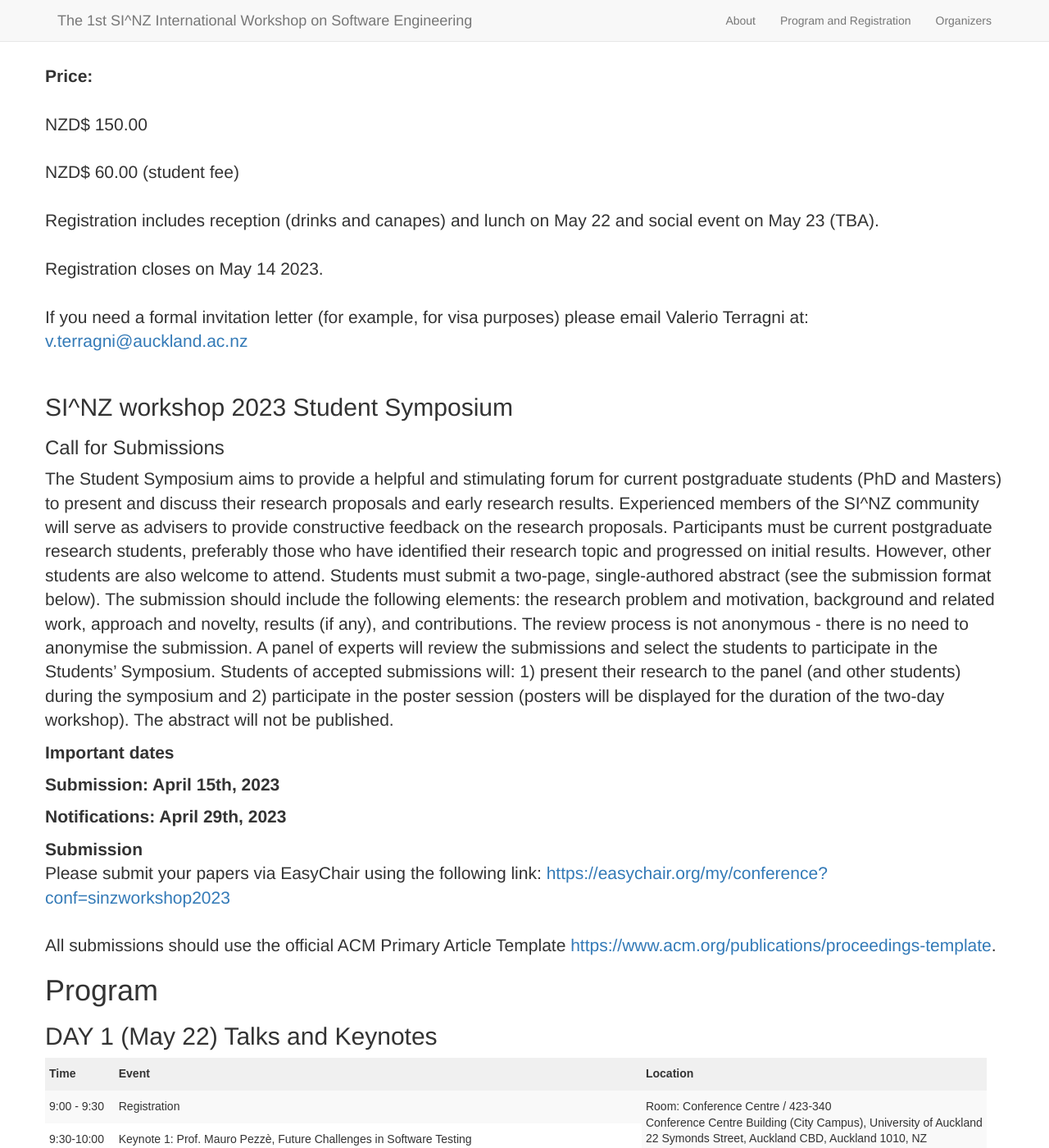
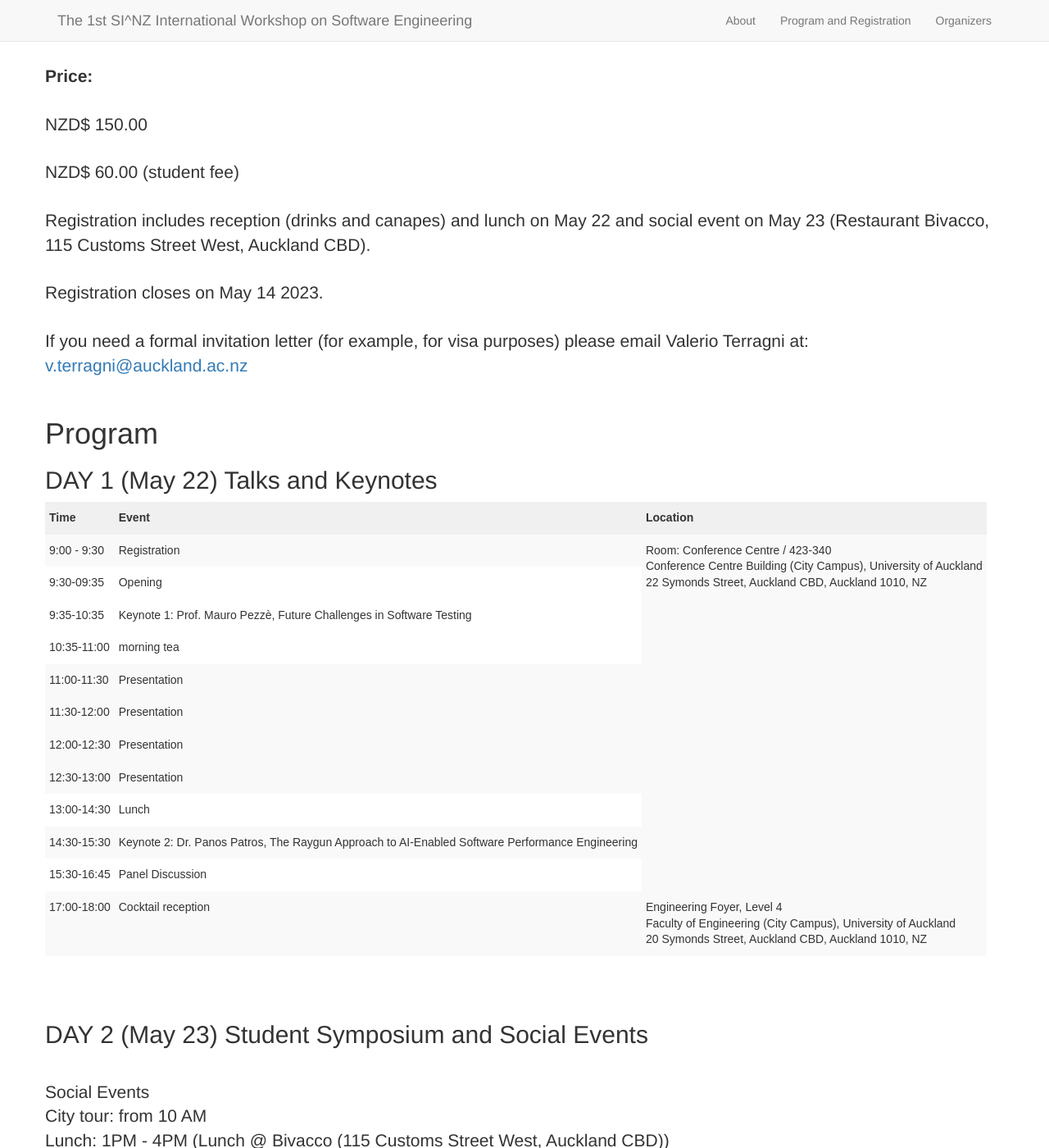
Before and after one commit to SI-NZ-workshop-2024/SI-NZ-workshop-2024, a Jekyll site: the page built from _posts/2014-09-18-services-1 copy 2.markdown, in a window 1280 px wide and 1400 px high, scrolled down 775 px. Shown: the whole window at 82% size. Built offline with Jekyll 4.4.1, drawn with Linux system fonts in a browser that asks for light colours; nearby versions of some CDN libraries; library files that are not in the unit come from our copies; some of the changed text lies outside the part shown.

Commit message:
add program

```diff
--- a/_posts/2014-09-18-services-1 copy 2.markdown
+++ b/_posts/2014-09-18-services-1 copy 2.markdown
@@ -20,7 +20,7 @@
 NZD$ 60.00 (student fee)
 <br>
 <br>
-Registration includes reception (drinks and canapes) and lunch on May 22 and social event on May 23 (TBA).
+Registration includes reception (drinks and canapes) and lunch on May 22 and social event on May 23 (Restaurant Bivacco, 115 Customs Street West, Auckland CBD).
 <br>
 <br>
 Registration closes on May 14 2023.
@@ -28,28 +28,6 @@
 <br>
 If you need a formal invitation letter (for example, for visa purposes) please email Valerio Terragni at: <a href="mailto:v.terragni@auckland.ac.nz">v.terragni@auckland.ac.nz</a>
 <br>
-<br>
-## SI^NZ workshop 2023 Student Symposium
-
-### Call for Submissions
-
-The Student Symposium aims to provide a helpful and stimulating forum for current postgraduate students (PhD and Masters) to present and discuss their research proposals and early research results. Experienced members of the SI^NZ community will serve as advisers to provide constructive feedback on the research proposals. Participants must be current postgraduate research students, preferably those who have identified their research topic and progressed on initial results. However, other students are also welcome to attend.
-Students must submit a two-page, single-authored abstract (see the submission format below). The submission should include the following elements: the research problem and motivation, background and related work, approach and novelty, results (if any), and contributions. The review process is not anonymous - there is no need to anonymise the submission.
-A panel of experts will review the submissions and select the students to participate in the Students' Symposium. Students of accepted submissions will: 1) present their research to the panel (and other students) during the symposium and 2) participate in the poster session (posters will be displayed for the duration of the two-day workshop).
-The abstract will not be published.
-
-**Important dates**
-
-**Submission: April 15th, 2023**
-
-**Notifications: April 29th, 2023**
-
-**Submission**
-<br>
-Please submit your papers via EasyChair using the following link: [https://easychair.org/my/conference?conf=sinzworkshop2023](https://easychair.org/my/conference?conf=sinzworkshop2023)
-<br>
-<br>
-All submissions should use the official ACM Primary Article Template [https://www.acm.org/publications/proceedings-template](https://www.acm.org/publications/proceedings-template).
 <br>
 
 # Program
@@ -80,35 +58,47 @@
   <tr>
     <td class="tg-btxf">9:00 - 9:30</td>
     <td class="tg-btxf">Registration</td>
-    <td class="tg-buh4" rowspan="8">Room: Conference Centre / 423-340<br>Conference Centre Building (City Campus), University of Auckland<br>22 Symonds Street, Auckland CBD, Auckland 1010, NZ</td>
+    <td class="tg-buh4" rowspan="11">Room: Conference Centre / 423-340<br>Conference Centre Building (City Campus), University of Auckland<br>22 Symonds Street, Auckland CBD, Auckland 1010, NZ</td>
+  </tr>
+    <tr>
+    <td class="tg-0pky">9:30-09:35</td>
+    <td class="tg-0pky">Opening</td>
   </tr>
   <tr>
-    <td class="tg-0pky">9:30-10:00</td>
+    <td class="tg-0pky">9:35-10:35</td>
     <td class="tg-0pky">Keynote 1: Prof. Mauro Pezzè, Future Challenges in Software Testing</td>
   </tr>
   <tr>
-    <td class="tg-btxf">10:00-10:30</td>
-    <td class="tg-btxf">TBA</td>
-  </tr>
-  <tr>
-    <td class="tg-0pky">10:30-11:00</td>
+    <td class="tg-0pky">10:35-11:00</td>
     <td class="tg-0pky">morning tea</td>
   </tr>
   <tr>
-    <td class="tg-btxf">11:00-13:00</td>
-    <td class="tg-btxf">TBA</td>
+    <td class="tg-btxf">11:00-11:30</td>
+    <td class="tg-btxf">Presentation</td>
+  </tr>
+  <tr>
+    <td class="tg-btxf">11:30-12:00</td>
+    <td class="tg-btxf">Presentation</td>
+  </tr>
+  <tr>
+    <td class="tg-btxf">12:00-12:30</td>
+    <td class="tg-btxf">Presentation</td>
+  </tr>
+  <tr>
+    <td class="tg-btxf">12:30-13:00</td>
+    <td class="tg-btxf">Presentation</td>
   </tr>
   <tr>
     <td class="tg-0pky">13:00-14:30</td>
-    <td class="tg-0pky">lunch</td>
+    <td class="tg-0pky">Lunch</td>
   </tr>
   <tr>
     <td class="tg-buh4">14:30-15:30</td>
     <td class="tg-buh4">Keynote 2: Dr. Panos Patros, The Raygun Approach to AI-Enabled Software Performance Engineering</td>
   </tr>
   <tr>
-    <td class="tg-0pky">15:30-16:30</td>
-    <td class="tg-0pky">TBA</td>
+    <td class="tg-0pky">15:30-16:45</td>
+    <td class="tg-0pky">Panel Discussion</td>
   </tr>
   <tr>
     <td class="tg-btxf">17:00-18:00</td>
@@ -117,14 +107,83 @@
   </tr>
 </tbody>
 </table>
+
 <br>
 <br>
-## DAY 2 (May 23) Social Events <br>
+
+## DAY 2 (May 23) Student Symposium and Social Events <br>
+
 <br>
 Social Events
 City tour: from 10 AM
-Lunch: 1PM - 4PM  (TBA)
+Lunch: 1PM - 4PM  (Lunch @ Bivacco (115 Customs Street West, Auckland CBD))
 <br>
+<br>
+
+<style type="text/css">
+.tg  {border:none;border-collapse:collapse;border-color:#ccc;border-spacing:0;}
+.tg td{background-color:#fff;border-color:#ccc;border-style:solid;border-width:0px;color:#333;
+  font-family:Arial, sans-serif;font-size:14px;overflow:hidden;padding:10px 5px;word-break:normal;}
+.tg th{background-color:#f0f0f0;border-color:#ccc;border-style:solid;border-width:0px;color:#333;
+  font-family:Arial, sans-serif;font-size:14px;font-weight:normal;overflow:hidden;padding:10px 5px;word-break:normal;}
+.tg .tg-1wig{font-weight:bold;text-align:left;vertical-align:top}
+.tg .tg-buh4{background-color:#f9f9f9;text-align:left;vertical-align:top}
+.tg .tg-fymr{border-color:inherit;font-weight:bold;text-align:left;vertical-align:top}
+.tg .tg-btxf{background-color:#f9f9f9;border-color:inherit;text-align:left;vertical-align:top}
+.tg .tg-0pky{border-color:inherit;text-align:left;vertical-align:top}
+</style>
+<table class="tg">
+<thead>
+  <tr>
+    <th class="tg-fymr">Time</th>
+    <th class="tg-fymr">Event</th>
+    <th class="tg-1wig">Location</th>
+  </tr>
+</thead>
+<tbody>
+  <tr>
+    <td class="tg-btxf">10:00-10:05</td>
+    <td class="tg-btxf">Welcoming and Opening - Amjed Tahir</td>
+    <td class="tg-buh4" rowspan="8">Room: University of Auckland, Building 405 (5 Grafton Road), 6th floor, Room 662, Auckland 1010, NZ</td>
+    </tr>>
+  <tr>
+    <td class="tg-0pky">10:05-10:30</td>
+    <td class="tg-0pky">Keynote by Matthias Galster</td>
+  </tr>
+  <tr>
+    <td class="tg-0pky">10:30-10:50</td>
+    <td class="tg-0pky">Quantifying Veracity Requirements Technical Debt in the Context of New Zealand's Organic Products Supply Chain - Judith Perera</td>
+  </tr>
+  <tr>
+    <td class="tg-btxf">10:50-11:10</td>
+    <td class="tg-btxf">Understanding User Feedback in Software Forums for Requirements Elicitation - Hechen Wang</td>
+  </tr>
+  <tr>
+    <td class="tg-btxf">11:10-11:20</td>
+    <td class="tg-btxf">Break</td>
+  </tr>
+  <tr>
+    <td class="tg-btxf">11:20-11:40</td>
+    <td class="tg-btxf">Identifying and Mitigating Flaky Tests in JavaScript - Negar Hashemi</td>
+  </tr>
+  <tr>
+    <td class="tg-btxf">11:40-12:00</td>
+    <td class="tg-btxf">Breaking Changes and its Effect on Client Projects - Dhanushka Jayasuriya</td>
+  </tr>
+  <tr>
+    <td class="tg-0pky">12:00-12:30</td>
+    <td class="tg-0pky">Open Discussion and Q&A with the Panel</td>
+  </tr>
+  <tr>
+    <td class="tg-buh4">13:00-16:00</td>
+    <td class="tg-buh4">Lunch </td>
+    <td class="tg-buh4"> Bivacco (115 Customs Street West, Auckland CBD)</td>
+  </tr>
+</tbody>
+</table>
+<br>
+<br>
+
 ## Keynotes
 
 ![](../img/mauro-pezze.jpeg)
@@ -151,3 +210,26 @@
 
 **Bio:** Dr. Panos Patros, CPEng is an expert in performance engineering and a software engineer with two decades of experience in both academia and industry. He is currently a Principal Engineer with Raygun Performance Monitoring in New Zealand and an Adjunct Professor in Computer Science with the University of New Brunswick in Canada. At Raygun, Panos leads the providers/profilers/tracers team and prototypes novel performance tools and methods to expand the company's range.
 Dr. Patros earned his PhD in Computer Science from the University of New Brunswick, where he conducted research and development on performance engineering in language runtimes, platform clouds and embedded systems. His work has been widely published in peer-reviewed academic papers, with over 50 publications to his name. Panos has also authored three software patents with IBM. His contributions to the field have been recognized with numerous awards and honors, including IBM Project of the Year in 2016.
+
+# SI^NZ workshop 2023 Student Symposium
+
+### Call for Submissions
+
+The Student Symposium aims to provide a helpful and stimulating forum for current postgraduate students (PhD and Masters) to present and discuss their research proposals and early research results. Experienced members of the SI^NZ community will serve as advisers to provide constructive feedback on the research proposals. Participants must be current postgraduate research students, preferably those who have identified their research topic and progressed on initial results. However, other students are also welcome to attend.
+Students must submit a two-page, single-authored abstract (see the submission format below). The submission should include the following elements: the research problem and motivation, background and related work, approach and novelty, results (if any), and contributions. The review process is not anonymous - there is no need to anonymise the submission.
+A panel of experts will review the submissions and select the students to participate in the Students' Symposium. Students of accepted submissions will: 1) present their research to the panel (and other students) during the symposium and 2) participate in the poster session (posters will be displayed for the duration of the two-day workshop).
+The abstract will not be published.
+
+**Important dates**
+
+**Submission: April 15th, 2023**
+
+**Notifications: April 29th, 2023**
+
+**Submission**
+<br>
+Please submit your papers via EasyChair using the following link: [https://easychair.org/my/conference?conf=sinzworkshop2023](https://easychair.org/my/conference?conf=sinzworkshop2023)
+<br>
+<br>
+All submissions should use the official ACM Primary Article Template [https://www.acm.org/publications/proceedings-template](https://www.acm.org/publications/proceedings-template).
+<br>
```
